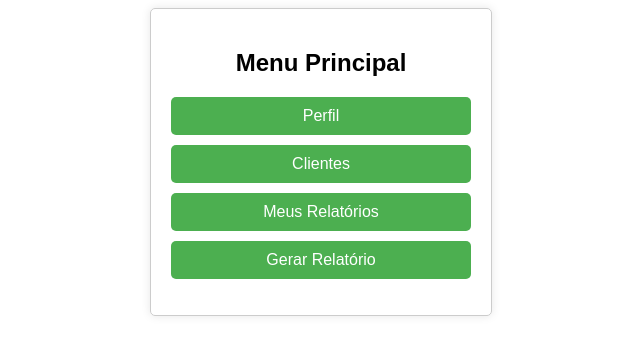
After one commit to Jladislauu/Relat, a Flask app: page /menu in a window 1280 px wide. The commit adds this page. Shown: the top 355 px of the page, without its empty margins (319-959 px from the left). Run offline with Flask 3, Linux system fonts and the light colour scheme.

Commit message:
Esqueleto do sistema

```diff
--- a/App.py
+++ b/App.py
@@ -1,4 +1,5 @@
-from flask import Flask, render_template, request, redirect, url_for, flash, send_from_directory
+from flask import Flask, render_template, request, redirect, url_for, flash, session, send_from_directory
+
 from flask_sqlalchemy import SQLAlchemy
 import os
 from reportlab.lib.pagesizes import A4
@@ -41,10 +42,15 @@ def do_login():
     password = request.form['password']
     user = User.query.filter_by(username=username, password=password).first()
     if user:
-        return redirect(url_for('report'))
+        return redirect(url_for('menu'))
     else:
         error = 'Usuário ou senha incorretos.'
         return render_template('login.html', error=error)
+
+# Rota para a página de menu principal
+@app.route('/menu')
+def menu():
+    return render_template('menu.html')
 
 # Rota para a página de relatório
 @app.route('/report')
@@ -90,8 +96,6 @@ def relatorios():
     reports = Report.query.all()
     return render_template('relatorios.html', reports=reports)
 
-
-
 # Rota para visualizar o PDF
 @app.route('/visualizar_relatorio/<filename>')
 def visualizar_relatorio(filename):
@@ -111,7 +115,6 @@ def visualizar_ultimo_relatorio():
         flash('Nenhum relatório foi gerado ainda.', 'error')
         return redirect(url_for('report'))
 
-
 # Rota para buscar e exibir todos os relatórios emitidos
 @app.route('/buscar_relatorios')
 def buscar_relatorios():
@@ -119,6 +122,15 @@ def buscar_relatorios():
     reports = Report.query.all()
     return render_template('relatorios.html', reports=reports)
 
+# Rota para a página de perfil
+@app.route('/perfil')
+def perfil():
+    return render_template('perfil.html')
+
+# Rota para a página de clientes
+@app.route('/clientes')
+def clientes():
+    return render_template('clientes.html')
 
 if __name__ == '__main__':
     with app.app_context():
--- a/static/styles.css
+++ b/static/styles.css
@@ -41,3 +41,26 @@ button {
 button:hover {
     background-color: #45a049;
 }
+
+ul {
+    list-style-type: none;
+    padding: 0;
+}
+
+ul li {
+    margin: 10px 0;
+}
+
+ul li a {
+    display: block;
+    padding: 10px;
+    background-color: #4CAF50;
+    color: white;
+    text-align: center;
+    text-decoration: none;
+    border-radius: 5px;
+}
+
+ul li a:hover {
+    background-color: #45a049;
+}
--- /dev/null
+++ b/templates/menu.html
@@ -0,0 +1,20 @@
+<!DOCTYPE html>
+<html lang="pt-BR">
+<head>
+    <meta charset="UTF-8">
+    <meta name="viewport" content="width=device-width, initial-scale=1.0">
+    <title>Menu Principal</title>
+    <link rel="stylesheet" href="{{ url_for('static', filename='styles.css') }}">
+</head>
+<body>
+    <div class="container">
+        <h2>Menu Principal</h2>
+        <ul>
+            <li><a href="{{ url_for('perfil') }}">Perfil</a></li>
+            <li><a href="{{ url_for('clientes') }}">Clientes</a></li>
+            <li><a href="{{ url_for('relatorios') }}">Meus Relatórios</a></li>
+            <li><a href="{{ url_for('report') }}">Gerar Relatório</a></li>
+        </ul>
+    </div>
+</body>
+</html>
--- a/templates/report.html
+++ b/templates/report.html
@@ -24,7 +24,7 @@
             <a href="{{ url_for('visualizar_ultimo_relatorio') }}" class="button">Visualizar Último Relatório Gerado</a>
 
             <!-- Botão para listar todos os relatórios emitidos -->
-            <a href="{{ url_for('listar_relatorios') }}" class="button">Listar Relatórios Emitidos</a>
+            <a href="{{ url_for('buscar_relatorios') }}" class="button">Listar Relatórios Emitidos</a>
         </form>
         {% if message %}
         <p style="color: green;">{{ message }}</p>
```
Also changed, not shown: templates/clientes.html (added, +15 -0 lines), templates/perfil.html (added, +15 -0 lines).
